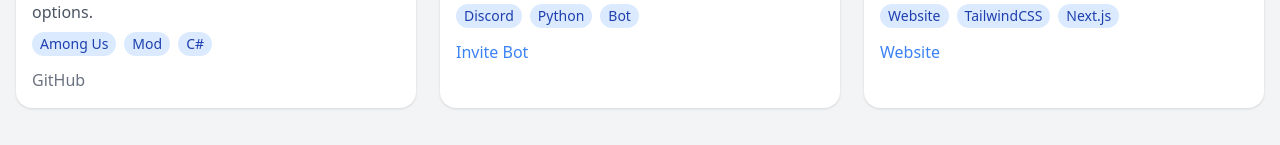
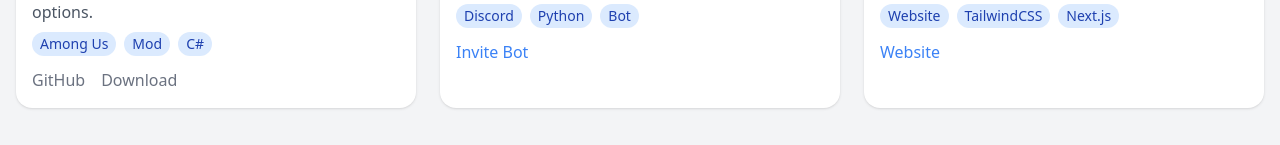
Before and after one commit to andries659/portfolio, a React (Vite) app: page / in a window 1280 px wide. Shown: the part 698-843 px from the top of the page. Built offline with nearby package versions, Linux system fonts and the light colour scheme.

Commit message:
I fixed download issue

```diff
--- a/src/components/Portfolio.jsx
+++ b/src/components/Portfolio.jsx
@@ -49,8 +49,6 @@
         return 'Website';
       case 'mod':
         return 'View Mod';
-      case 'download':
-        return 'Download';
       default:
         return 'View Project';
     }
@@ -164,6 +162,16 @@
                     GitHub
                   </a>
                 )}
+                {project.download && (
+                  <a
+                    href={project.download}
+                    target="_blank"
+                    rel="noopener noreferrer"
+                    className="text-gray-500 hover:text-black dark:hover:text-white"
+                  >
+                    Download
+                  </a>
+                )}
               </div>
             </motion.div>
           ))}
```
